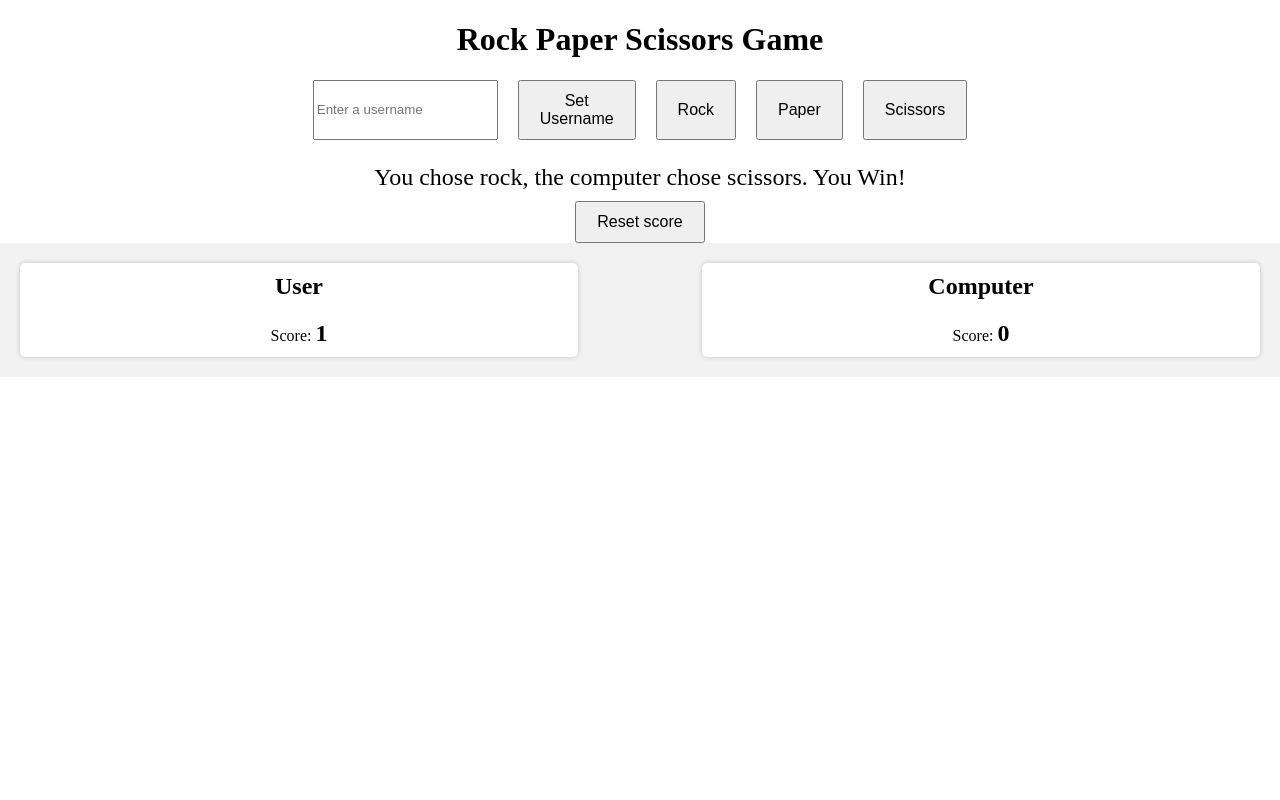
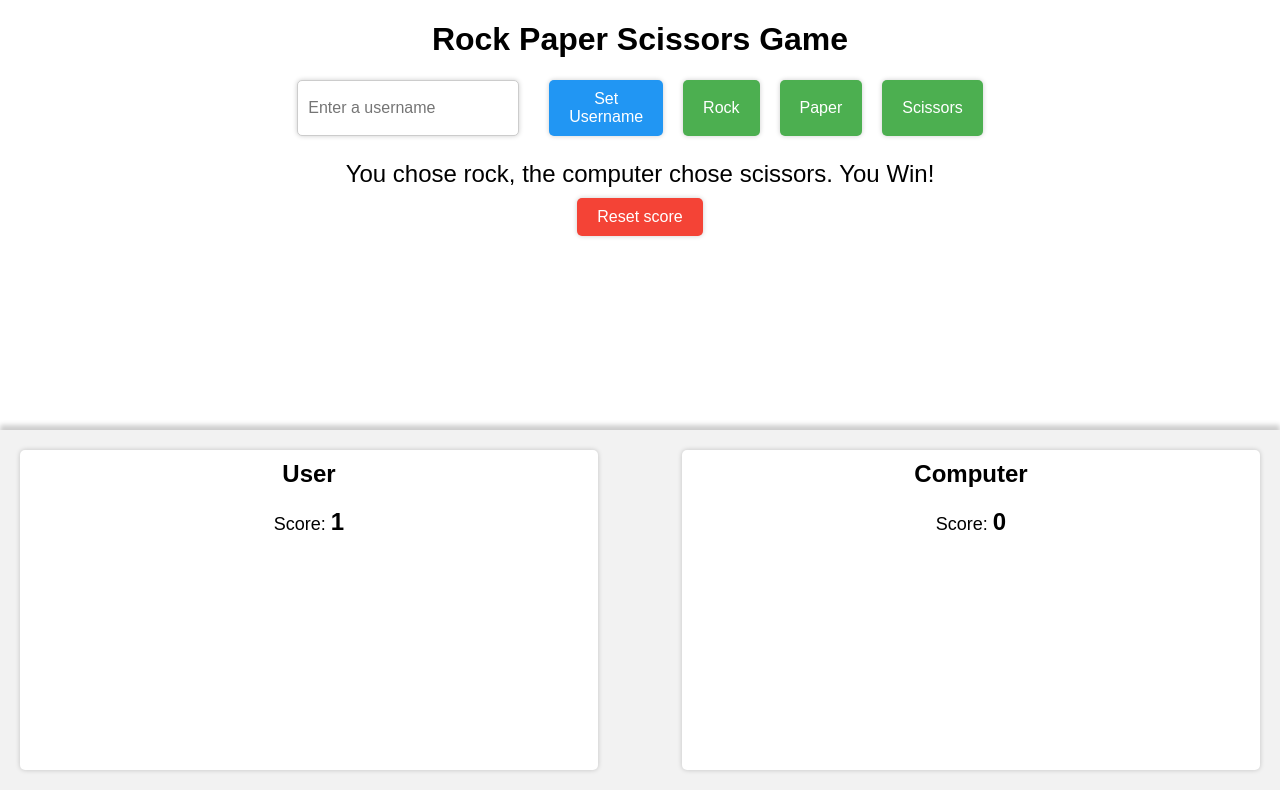
Before and after one commit to SchoolOfCode/bc14_w2d2_workshop_rps-in-dom-mz0121coder, a plain HTML site: page index.html in a window 1280 px wide. Both pictures are taken after a click on the button "Rock". Drawn offline with Linux system fonts and the light colour scheme.

Commit message:
add styling to main elements

```diff
--- a/app.js
+++ b/app.js
@@ -1,4 +1,4 @@
-/*Add validation
+/* Bonus (to do) - Add validation
 Create a username input field and use the username the player inputs in the game so that a player can see their name on the page when looking at where the scores are displayed.
 
 To make it more uniform, restrict the number of characters a username can be to 10 or fewer.
@@ -8,6 +8,7 @@ This will be deemed as complete when the users cannot enter a username longer th
 🌟 BONUS: Make it so that valid usernames should only start with letters, not numbers or symbols.
 🌟 EXTRA BONUS: Make it so that the first letter of the username should be capitalised.
 */
+
 let isStarted = false;
 let userScore = 0;
 let compScore = 0;
@@ -18,18 +19,8 @@ const showCompScore = document.querySelector('#score-b');
 const username = document.querySelector('input');
 const startGame = document.querySelector('.start');
 
-// validate username
-const setUserName = () => {
-	if (!player.textContent.match(/^[A-Z][a-z]{1,9}$/)) {
-		alert(
-			'username must start with a capital letter and be maximum 10 letters long'
-		);
-		player.textContent = `User`;
-	} else {
-		player.textContent = username.value;
-	}
-};
-
+// set username
+const setUserName = () => (player.textContent = username.value);
 startGame.addEventListener('click', setUserName);
 
 // Get the game choices buttons and the result element
--- a/style.css
+++ b/style.css
@@ -1,13 +1,16 @@
-* {
-  box-sizing: border-box;
+body {
+  margin: 0;
+  font-family: Arial, sans-serif;
 }
 
+/* set max width for container */
 .game-container {
   max-width: 600px;
   margin: 0 auto;
   text-align: center;
 }
 
+/* style game choices */
 .game-choices {
   display: flex;
   justify-content: center;
@@ -15,39 +18,82 @@
   margin-bottom: 20px;
 }
 
+/* style username */
+.game-choices input[type="text"] {
+  padding: 10px;
+  font-size: 16px;
+  border-radius: 5px;
+  border: 1px solid #ccc;
+  margin-right: 10px;
+  width: 200px;
+  box-shadow: 0px 0px 5px rgba(0, 0, 0, 0.2);
+}
+
+/* game choices button */
 .game-choices button {
   padding: 10px 20px;
   font-size: 16px;
   cursor: pointer;
+  background-color: #4CAF50;
+  border: none;
+  color: white;
+  border-radius: 5px;
+  box-shadow: 0px 0px 5px rgba(0, 0, 0, 0.2);
 }
 
+/* set username button */
+.game-choices button.start {
+  background-color: #2196F3;
+}
+
+/* hover effect */
+.game-choices button:hover {
+  background-color: #3e8e41;
+}
+
+/* result display */
 .game-result {
   display: none;
   margin-top: 20px;
 }
 
+/* result paragraph */
 .game-result p {
   font-size: 24px;
   margin-bottom: 10px;
 }
 
+/* reset button */
 .play-again {
   padding: 10px 20px;
   font-size: 16px;
   cursor: pointer;
+  background-color: #f44336;
+  border: none;
+  color: white;
+  border-radius: 5px;
+  box-shadow: 0px 0px 5px rgba(0, 0, 0, 0.2);
 }
 
+/* reset hover */
+.play-again:hover {
+  background-color: #ff4d4d;
+}
+
+/* scorecards container */
 .scorecard-container {
   display: flex;
   justify-content: space-between;
   position: fixed;
-  bottom: 10;
+  bottom: 10px;
   left: 0;
   right: 0;
   background-color: #f2f2f2;
   padding: 20px;
+  box-shadow: 0px -5px 5px rgba(0, 0, 0, 0.2);
 }
 
+/* other elements */
 .scorecard {
   width: 45%;
   text-align: center;
@@ -55,14 +101,17 @@
   border-radius: 5px;
   padding: 10px;
   box-shadow: 0px 0px 5px rgba(0, 0, 0, 0.2);
+  height: 300px;
 }
 
 .scorecard h2 {
   margin-top: 0;
+  font-size: 24px;
 }
 
 .scorecard p {
   margin-bottom: 0;
+  font-size: 18px;
 }
 
 #score-a,
```
